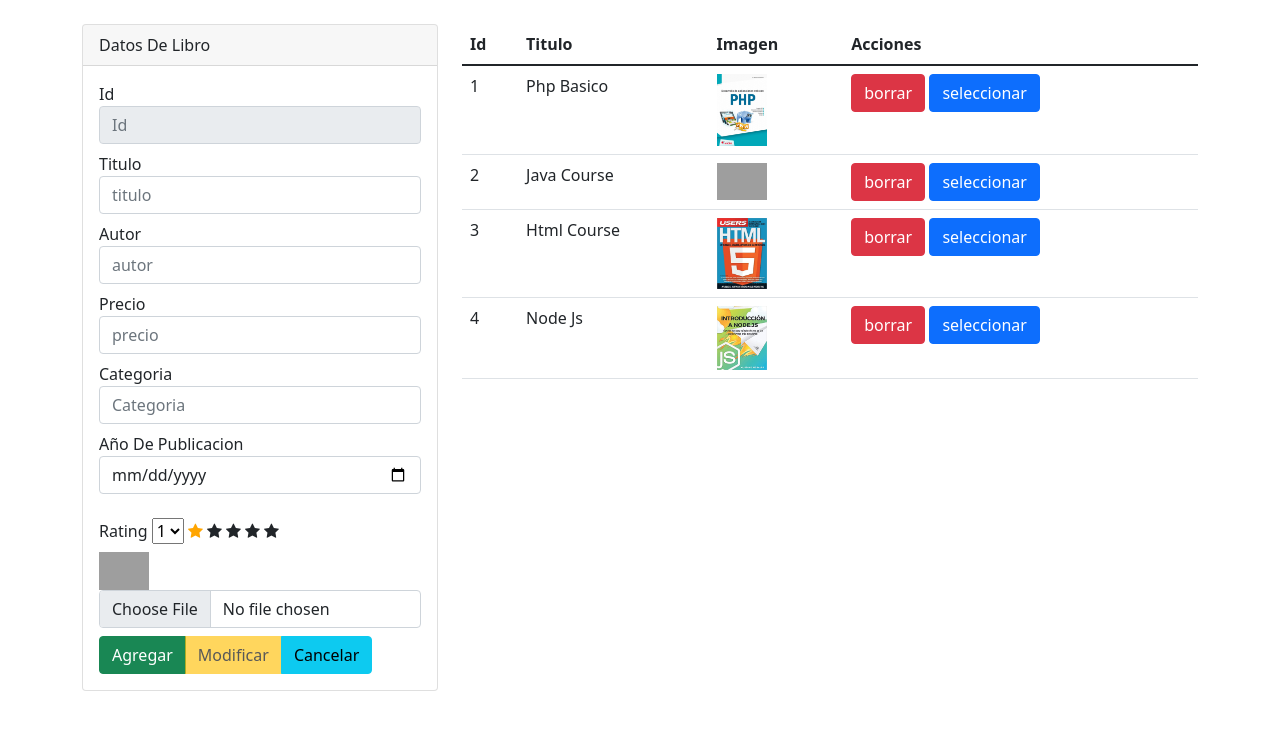
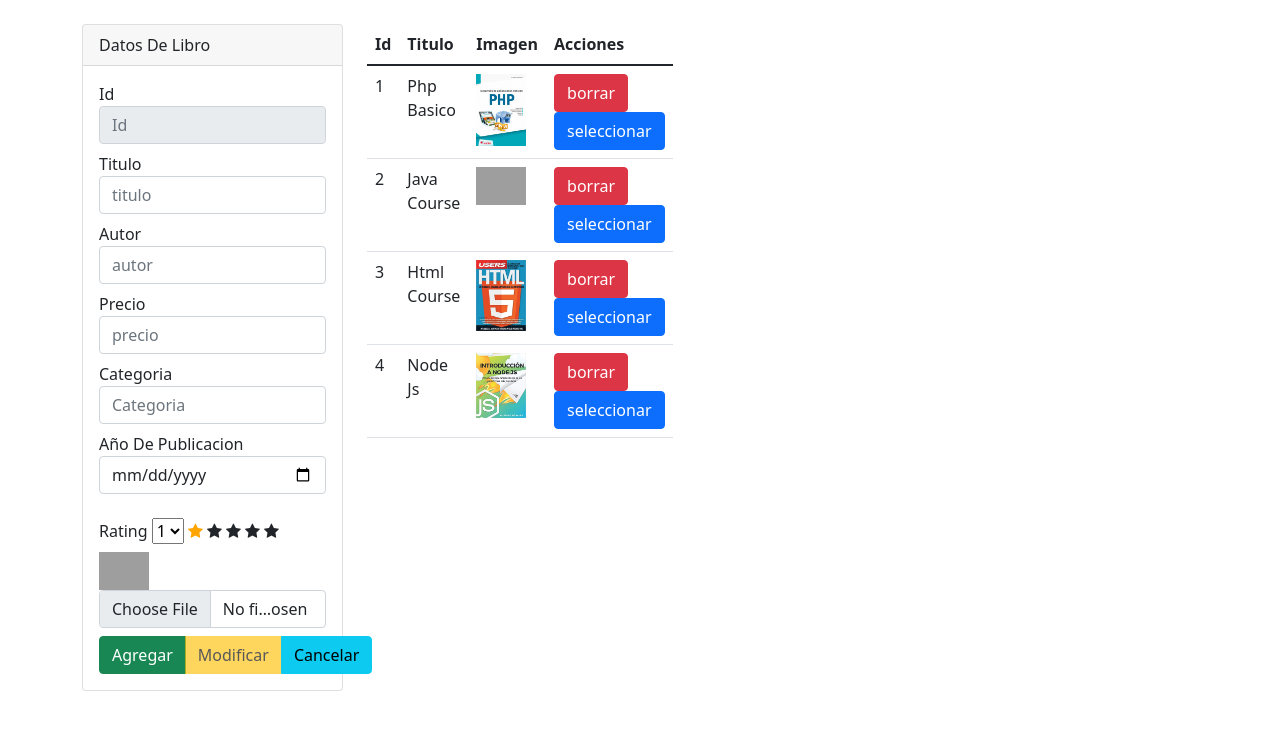
Before and after one commit to DevhTor/BookShop, a PHP site: page /admin/section/books.php in a window 1280 px wide. Shown: the part 56-786 px from the top of the page. Run offline with PHP 8.4, Linux system fonts and the light colour scheme; the visitor is signed in with stand-in values (Sample User, id 1); data that the repository does not hold is empty; grey boxes are pictures that could not be loaded.

Commit message:
responsive repaired

```diff
--- a/admin/section/books.php
+++ b/admin/section/books.php
@@ -151,7 +151,7 @@ switch ($btnAction) {
 
 <!----------------------- Book Card-------------------------------->
 
-<div class="col-md-4">
+<div class="col-sm-4 col-md-5 col-lg-3">
 
   <div class="card">
     <div class="card-header">
@@ -217,7 +217,7 @@ switch ($btnAction) {
 
 <!----------------------- Book table -------------------------------->
 
-<div class="col-md-8">
+<div class="col-sm-8 col-md-7 col-lg-3">
 
   <table class="table bordered">
     <thead>
```
Also changed, not shown: index.php (+7 -5 lines), img/1663813031_descarga.jpeg.jpg (added), 2 other files.
